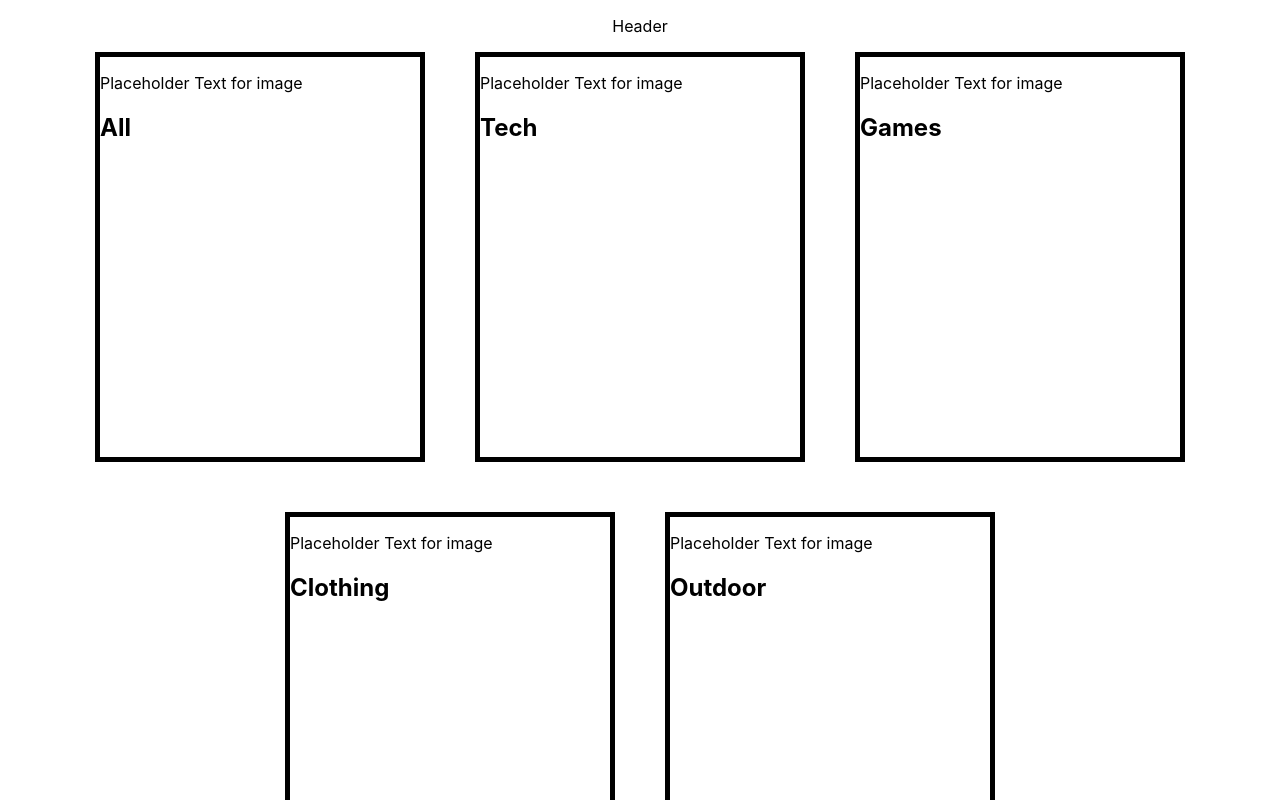
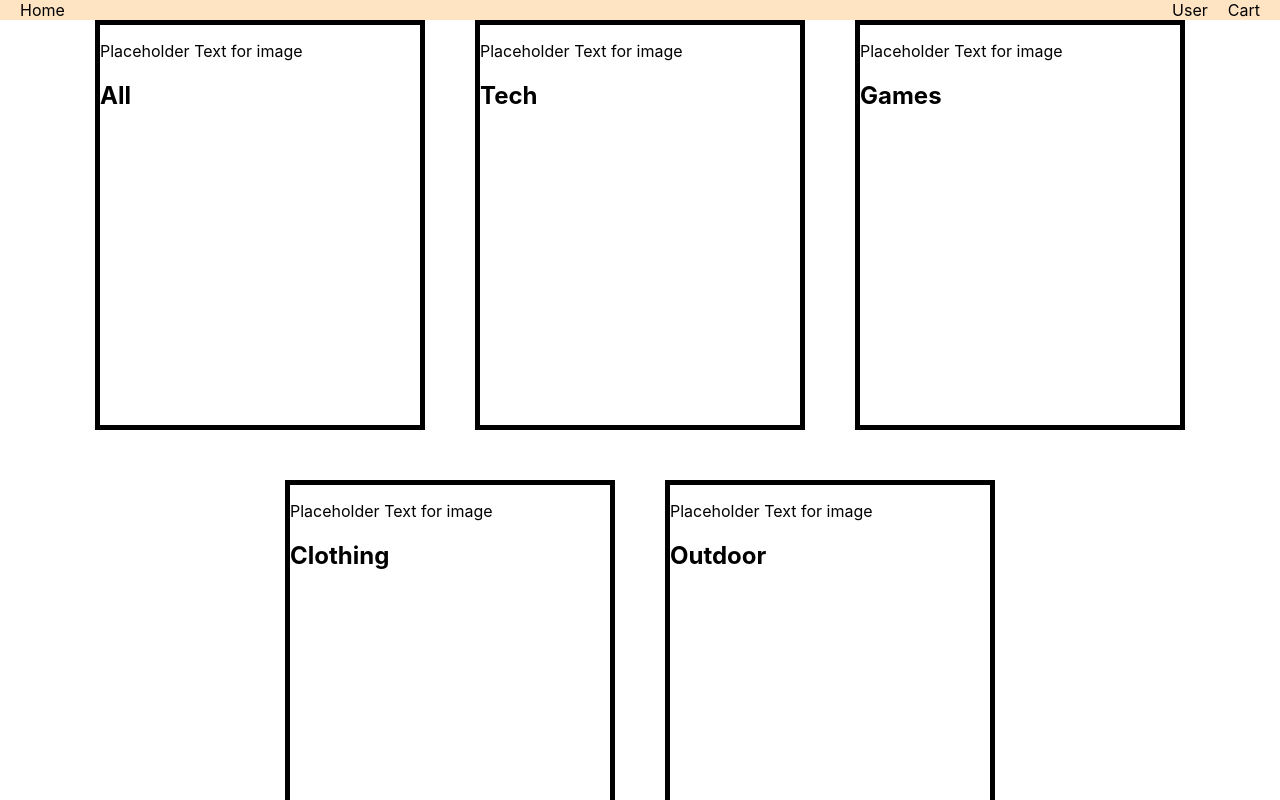
Before and after one commit to eric-holdener/odin-shopping-cart, a React (Create React App) app: page / in a window 1280 px wide. Shown: the top 800 px of the page. Built offline with nearby package versions, Linux system fonts and the light colour scheme.

Commit message:
added header links and somewhat styled header

```diff
--- a/src/App.css
+++ b/src/App.css
@@ -59,7 +59,23 @@
   align-items: center;
 }
 
-.categoryLink {
+.categoryLink, .headerLinks {
   text-decoration: none;
   color: black;
 }
+
+.header {
+  display: flex;
+  justify-content: space-between;
+  width: 100vw;
+  background-color: bisque;
+  height: 5vh;
+  align-items: center;
+}
+
+.headerSub {
+  display: flex;
+  gap: 20px;
+  margin-left: 20px;
+  margin-right: 20px;
+}
--- a/src/components/Header.js
+++ b/src/components/Header.js
@@ -1,5 +1,15 @@
+import { Link } from "react-router-dom"
+
 export default function Header() {
   return(
-    <p>Header</p>
+    <div className="header">
+      <div className="headerSub">
+        <Link to={"/"} className="headerLinks">Home</Link>
+      </div>
+      <div className="headerSub">
+        <Link to={"/"} className="headerLinks">User</Link>
+        <Link to={"/cart"} className="headerLinks">Cart</Link>
+      </div>
+    </div>
   )
 }
```
